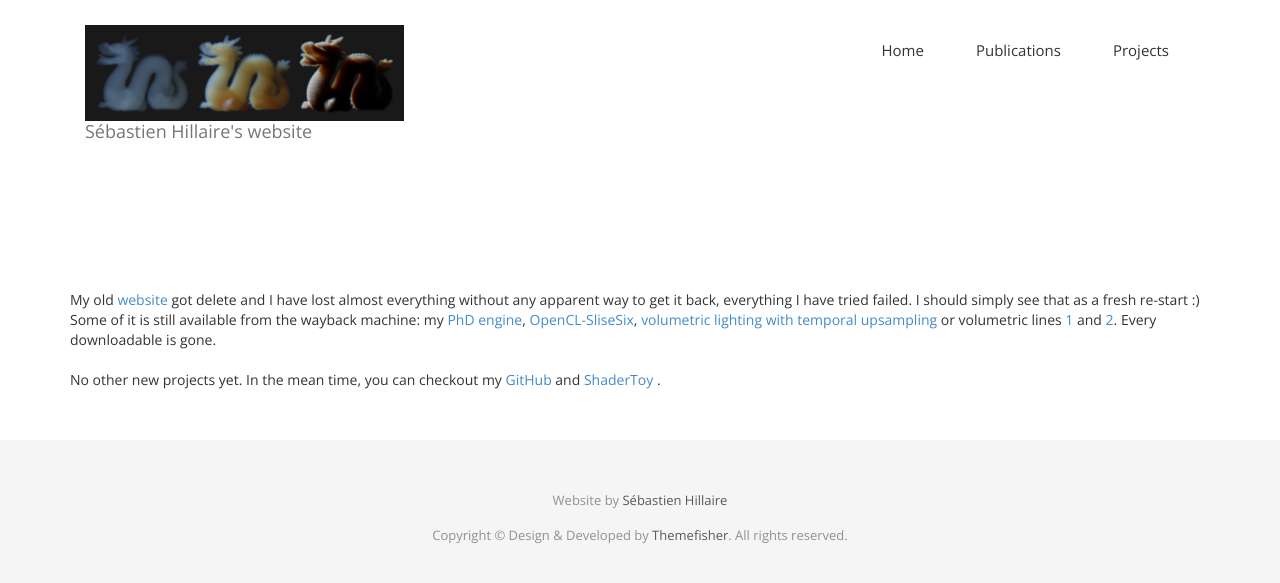
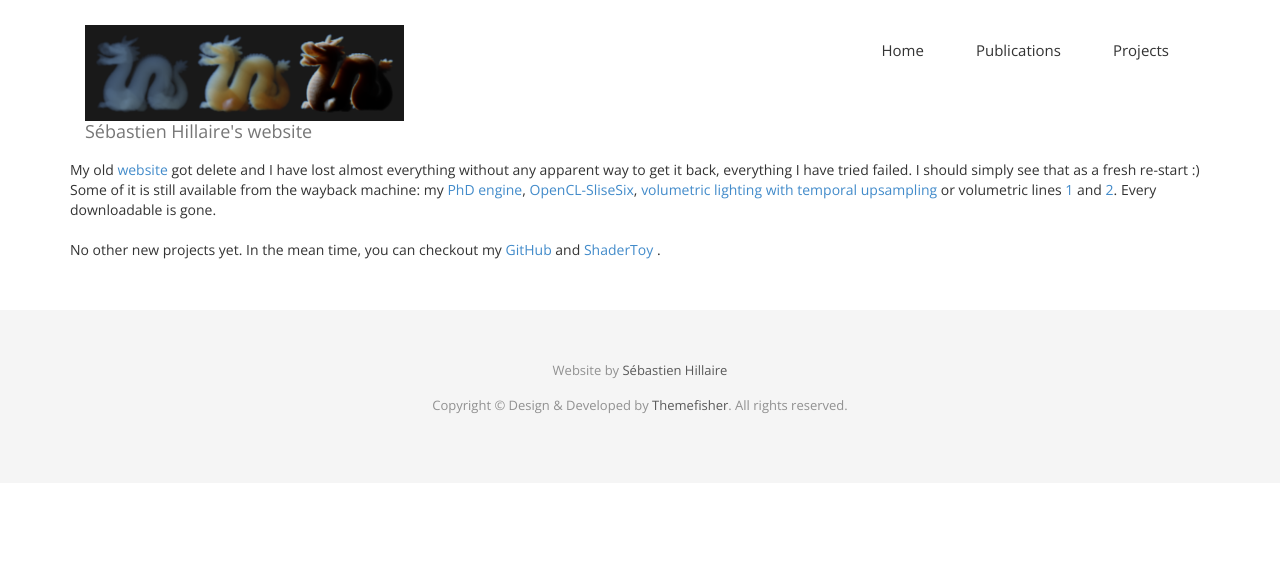
Before and after one commit to sebh/sebh.github.io, a Jekyll site: the page built from projects.html, in a window 1280 px wide. Shown: the top 583 px of the page. Built offline with Jekyll 4.4.1, drawn with Linux system fonts in a browser that asks for light colours; nearby versions of some CDN libraries; some web fonts are replaced.

Commit message:
Update padding

```diff
--- a/projects.html
+++ b/projects.html
@@ -4,7 +4,7 @@ title: Projects
 permalink: /projects/
 ---
 
-<section id="intro" style="padding-top: 200px;">
+<section id="intro" style="padding-top: 70px;">
     <div class="container">
 
         My old <a href="http://sebastien.hillaire.free.fr/">website</a> got delete and I have lost almost everything without any apparent way to get it back,
--- a/publications.html
+++ b/publications.html
@@ -48,7 +48,7 @@ permalink: /publications/
 </style>
 
 
-<section id="intro" style="padding-top: 200px;">
+<section id="intro" style="padding-top: 70px;">
     <div class="container">
 
         <span class="pub-year">2018</span>
```
